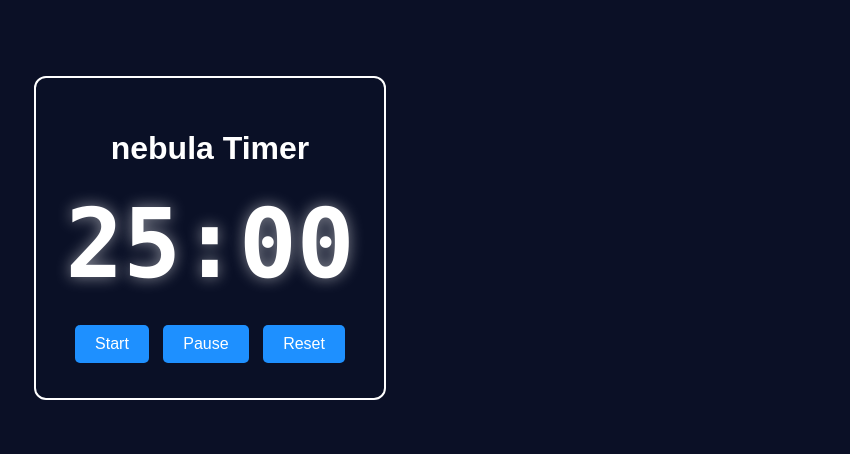
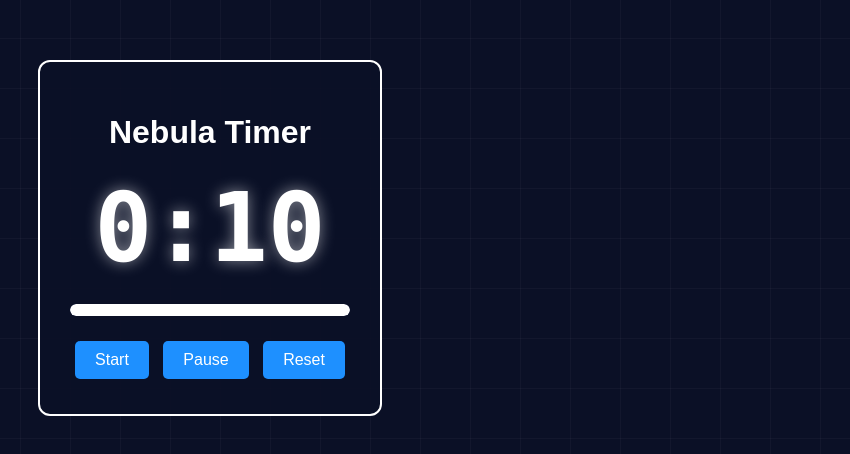
Before and after one commit to jeffreyli2134-oss/Pomodoro-Timer, a plain HTML site: page Index.html in a window 1280 px wide. Shown: the part 162-616 px from the top of the page, without its empty margins (430-1280 px from the left). Drawn offline with Linux system fonts and the light colour scheme.

Commit message:
Added background and proggress bar

```diff
--- a/Index.html
+++ b/Index.html
@@ -10,9 +10,13 @@
 
     <div class="container">
 
-        <h1>nebula Timer</h1>
+        <h1>Nebula Timer</h1>
 
         <div id="timer">25:00</div>
+
+        <div class="progress-bar">
+            <div class="progress"></div>
+        </div>
 
         <div class="buttons">
             <button id="start">Start</button>
@@ -22,6 +26,7 @@
 
     </div>
 
+
     <script src="function.js"></script>
 
 </body>
--- a/function.js
+++ b/function.js
@@ -1,10 +1,13 @@
 let timer;
-let timeRemaining = 1500;
+let totalSeconds = 10;
+let timeRemaining = totalSeconds;
 let running = false;
 
 const timerElement = document.getElementById("timer");
 const startButton = document.getElementById("start");
 const resetButton = document.getElementById("reset");
+const pauseButton = document.getElementById("pause");
+const progress = document.querySelector(".progress");
 
 function updateTimer() {
     let minutes = Math.floor(timeRemaining / 60);
@@ -15,12 +18,14 @@ function updateTimer() {
     }
 
     timerElement.textContent = minutes + ":" + seconds;
+
+    let progressPercent = (timeRemaining / totalSeconds) * 100;
+    progress.style.width = progressPercent + "%";
 }
 
 updateTimer();
 
 startButton.addEventListener("click", function() {
-
     if (running) {
         return;
     }
@@ -28,7 +33,6 @@ startButton.addEventListener("click", function() {
     running = true;
 
     timer = setInterval(function() {
-
         timeRemaining--;
 
         if (timeRemaining <= 0) {
@@ -38,24 +42,17 @@ startButton.addEventListener("click", function() {
         }
 
         updateTimer();
-
     }, 1000);
-
 });
 
 resetButton.addEventListener("click", function() {
-
     clearInterval(timer);
     running = false;
-    timeRemaining = 1500;
+    timeRemaining = totalSeconds;
     updateTimer();
 });
 
-const pauseButton = document.getElementById("pause");
-
 pauseButton.addEventListener("click", function() {
-
     clearInterval(timer);
     running = false;
-
 });
--- a/style.css
+++ b/style.css
@@ -48,3 +48,32 @@ button:hover {
 .container {
     text-align: center;
 }
+
+body {
+    background-image:
+        linear-gradient(rgba(255,255,255,0.03) 1px, transparent 1px),
+        linear-gradient(90deg, rgba(255,255,255,0.03) 1px, transparent 1px);
+
+    background-size: 50px 50px;
+}
+
+.progress-bar {
+    width: 100%;
+    height: 12px;
+
+    background-color: #1a2347;
+
+    border-radius: 6px;
+    margin: 20px 0;
+
+    overflow: hidden;
+}
+
+.progress {
+    height: 12px;
+    width: 100%;
+
+    background-color: white;
+
+    border-radius: 6px;
+}
```
